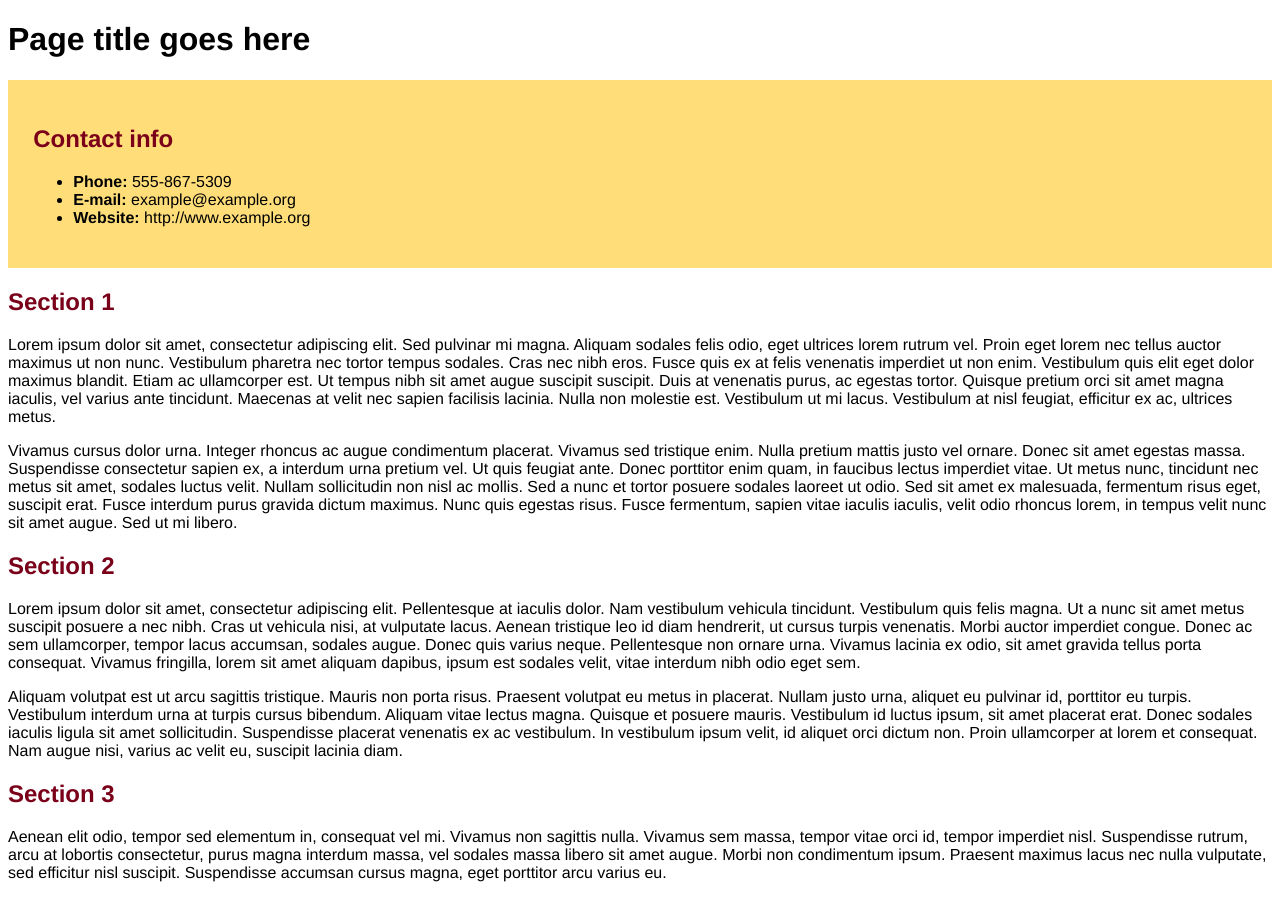
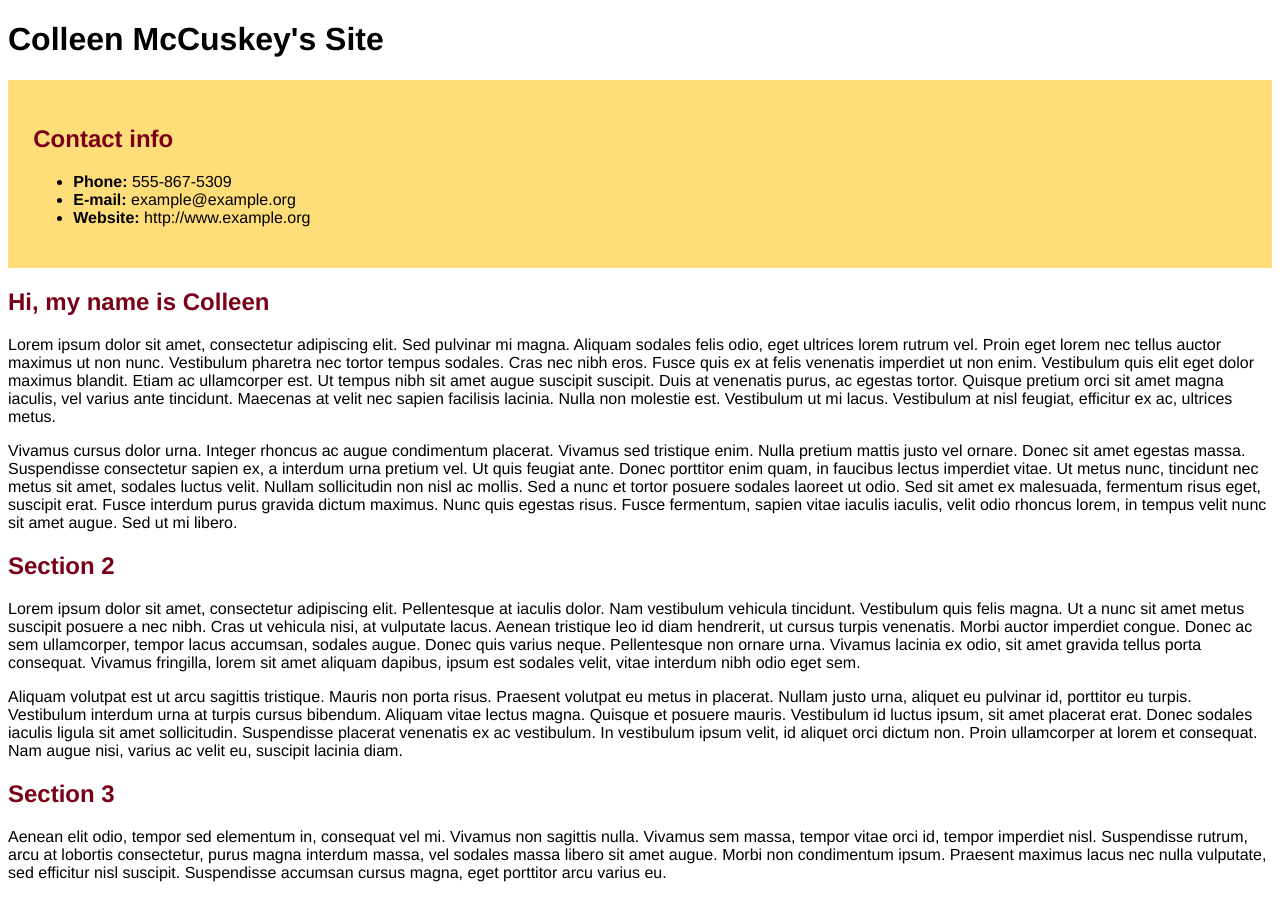
Before and after one commit to ckmccuskey/Template_Website, a plain HTML site: page index.html in a window 1280 px wide. Drawn offline with Linux system fonts and the light colour scheme.

Commit message:
Updated page title and section 1 title

```diff
--- a/index.html
+++ b/index.html
@@ -6,7 +6,7 @@
 
 <body>
 
-<h1>Page title goes here</h1>
+<h1>Colleen McCuskey's Site</h1>
 
 <div id="contact">
 <h2>Contact info</h2>
@@ -17,7 +17,7 @@
 </ul>
 </div>
 
-<h2>Section 1</h2>
+<h2>Hi, my name is Colleen</h2>
 
 <p>Lorem ipsum dolor sit amet, consectetur adipiscing elit. Sed pulvinar mi magna. Aliquam sodales felis odio, eget ultrices lorem rutrum vel. Proin eget lorem nec tellus auctor maximus ut non nunc. Vestibulum pharetra nec tortor tempus sodales. Cras nec nibh eros. Fusce quis ex at felis venenatis imperdiet ut non enim. Vestibulum quis elit eget dolor maximus blandit. Etiam ac ullamcorper est. Ut tempus nibh sit amet augue suscipit suscipit. Duis at venenatis purus, ac egestas tortor. Quisque pretium orci sit amet magna iaculis, vel varius ante tincidunt. Maecenas at velit nec sapien facilisis lacinia. Nulla non molestie est. Vestibulum ut mi lacus. Vestibulum at nisl feugiat, efficitur ex ac, ultrices metus. </p>
 
```
